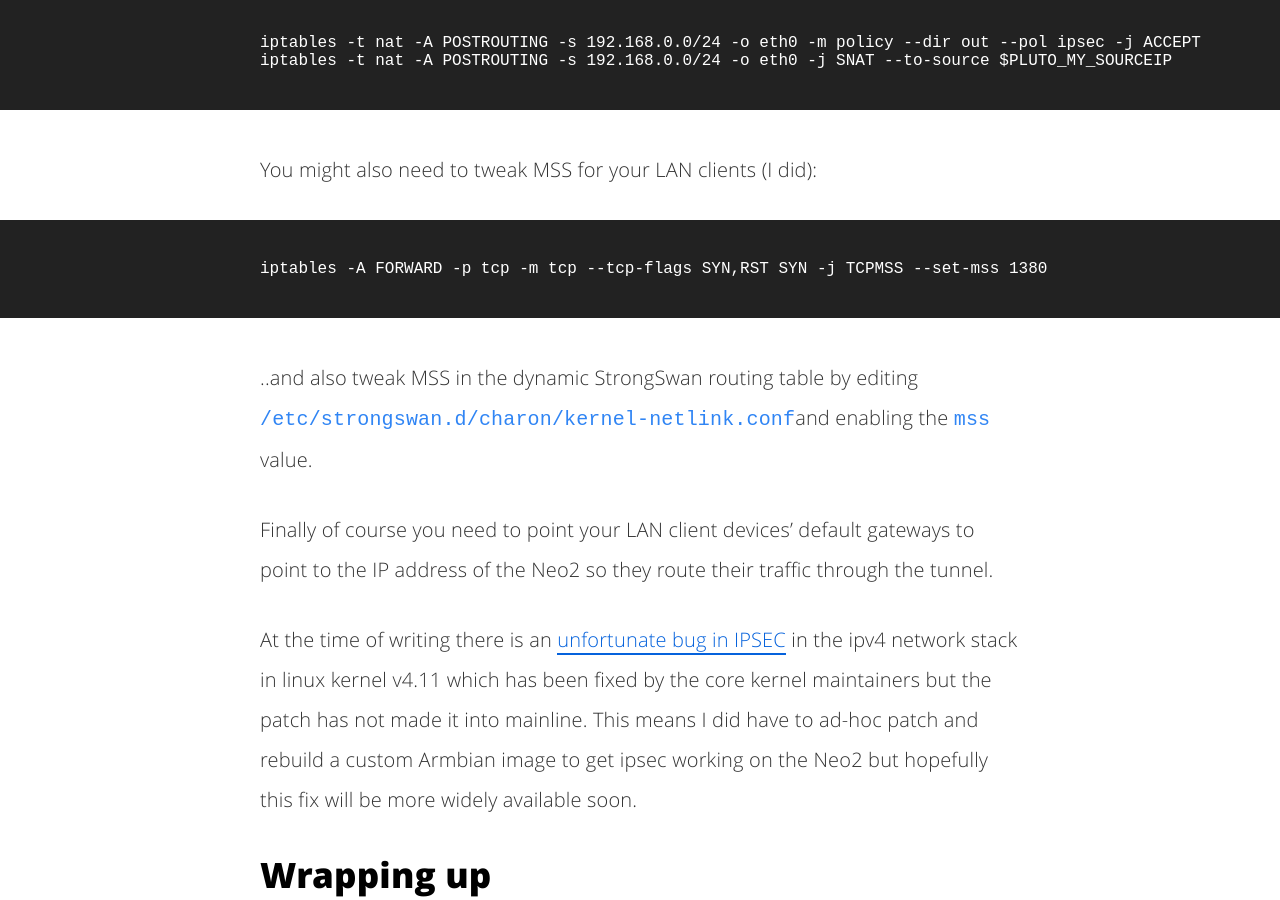
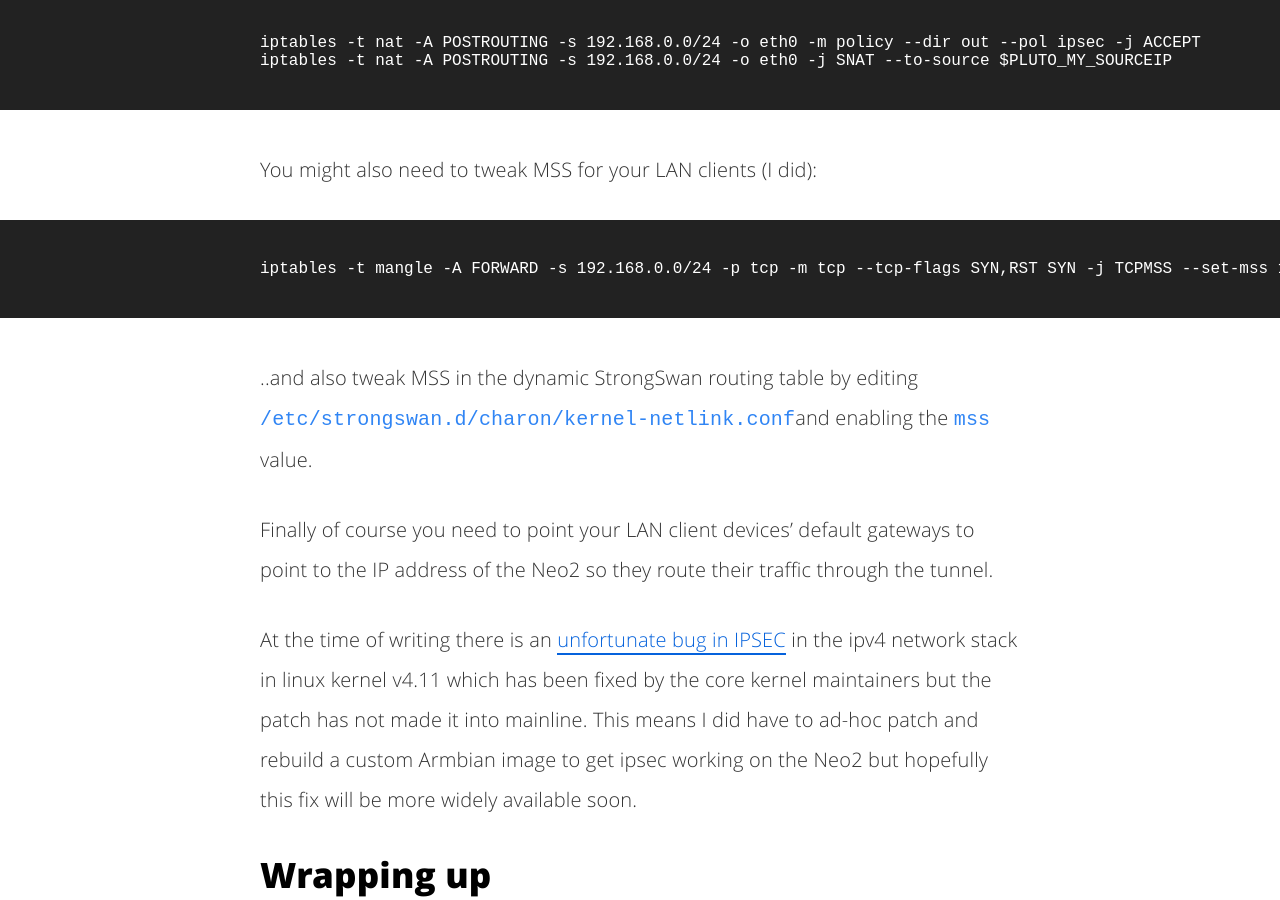
Before and after one commit to bebo-dot-dev/bebo-dot-dev.github.io.src, a Jekyll site: the page built from _posts/2017-06-14-neo2-vpn-gateway.md, in a window 1280 px wide and 900 px high, scrolled down 8026 px. Built offline with Jekyll 4.4.1, drawn with Linux system fonts in a browser that asks for light colours; comment, search, counter and statistics services are not loaded.

Commit message:
iptables mss fix

````diff
--- a/_posts/2017-06-14-neo2-vpn-gateway.md
+++ b/_posts/2017-06-14-neo2-vpn-gateway.md
@@ -91,7 +91,7 @@ iptables -t nat -A POSTROUTING -s 192.168.0.0/24 -o eth0 -j SNAT --to-source $PL
 You might also need to tweak MSS for your LAN clients (I did):
 
 ```
-iptables -A FORWARD -p tcp -m tcp --tcp-flags SYN,RST SYN -j TCPMSS --set-mss 1380
+iptables -t mangle -A FORWARD -s 192.168.0.0/24 -p tcp -m tcp --tcp-flags SYN,RST SYN -j TCPMSS --set-mss 1380
 ```
 <br/>
 ..and also tweak MSS in the dynamic StrongSwan routing table by editing `/etc/strongswan.d/charon/kernel-netlink.conf`and enabling the `mss` value.
````
